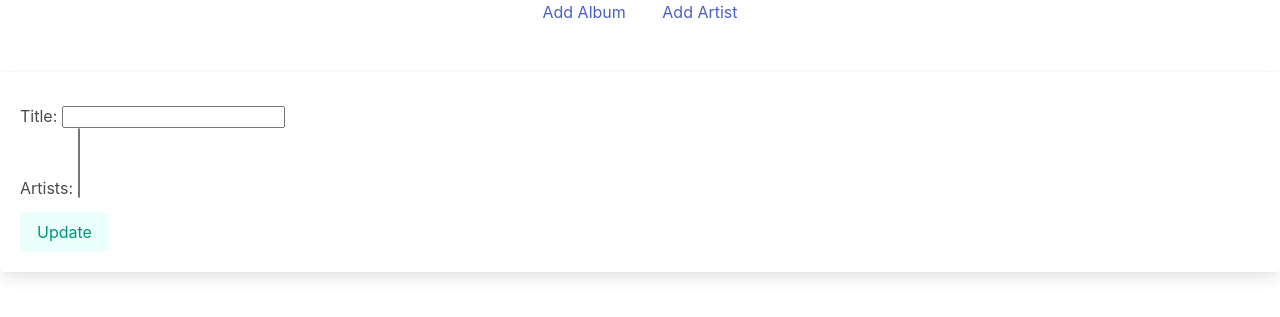
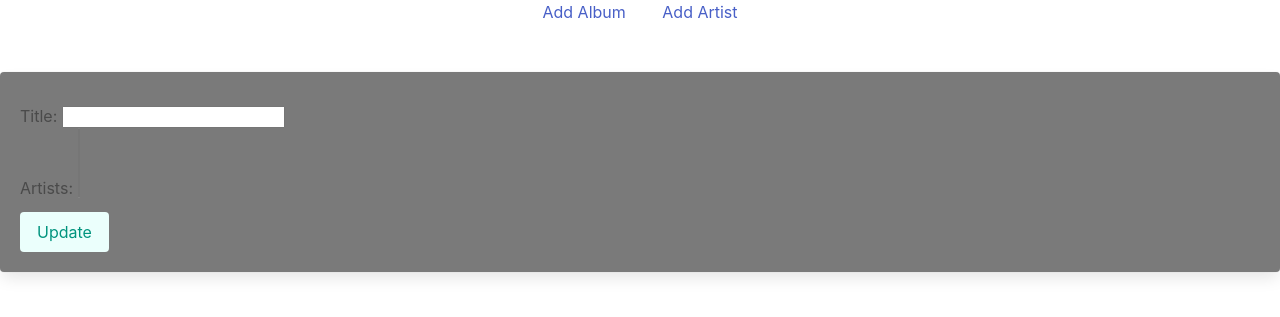
Before and after one commit to Momentum-Team-13/django-music-ypg00, a Django app: template templates/albums/edit_album.html in a window 1280 px wide. Shown: the part 60-377 px from the top of the page. Run offline with Django 4.2, Linux system fonts and the light colour scheme; the template is opened without the code that fills it: values that come from a table or form of the project are taken from there, others are empty.

Commit message:
changed a little css to make elements more noticable for the presentation

```diff
--- a/templates/albums/delete_album.html
+++ b/templates/albums/delete_album.html
@@ -2,7 +2,7 @@
 
 {% block content %}
 
-<div class="card box">
+<div class="card box has-background-grey">
     <header class="card-header is-centered is-size-4">
         {{ album.title }}
     </header>
--- a/templates/albums/edit_album.html
+++ b/templates/albums/edit_album.html
@@ -2,7 +2,7 @@
 
 {% block content %}
 
-<div class="card box">
+<div class="card box has-background-grey">
     <header class="card-header is-centered is-size-4">
         {{ album.title }}
     </header>
--- a/templates/albums/list_albums.html
+++ b/templates/albums/list_albums.html
@@ -4,7 +4,7 @@
 
 <div class="section is-flex-wrap-wrap">
     {% for album in albums %}
-    <div class="card box">
+    <div class="card box has-background-grey">
         <header class="card-header is-centered is-size-4">
             <a href="{% url 'album_detail' pk=album.pk %}">{{ album.title }}</a>
         </header>
```
Also changed, not shown: templates/albums/album_detail.html (+7 -3 lines).
